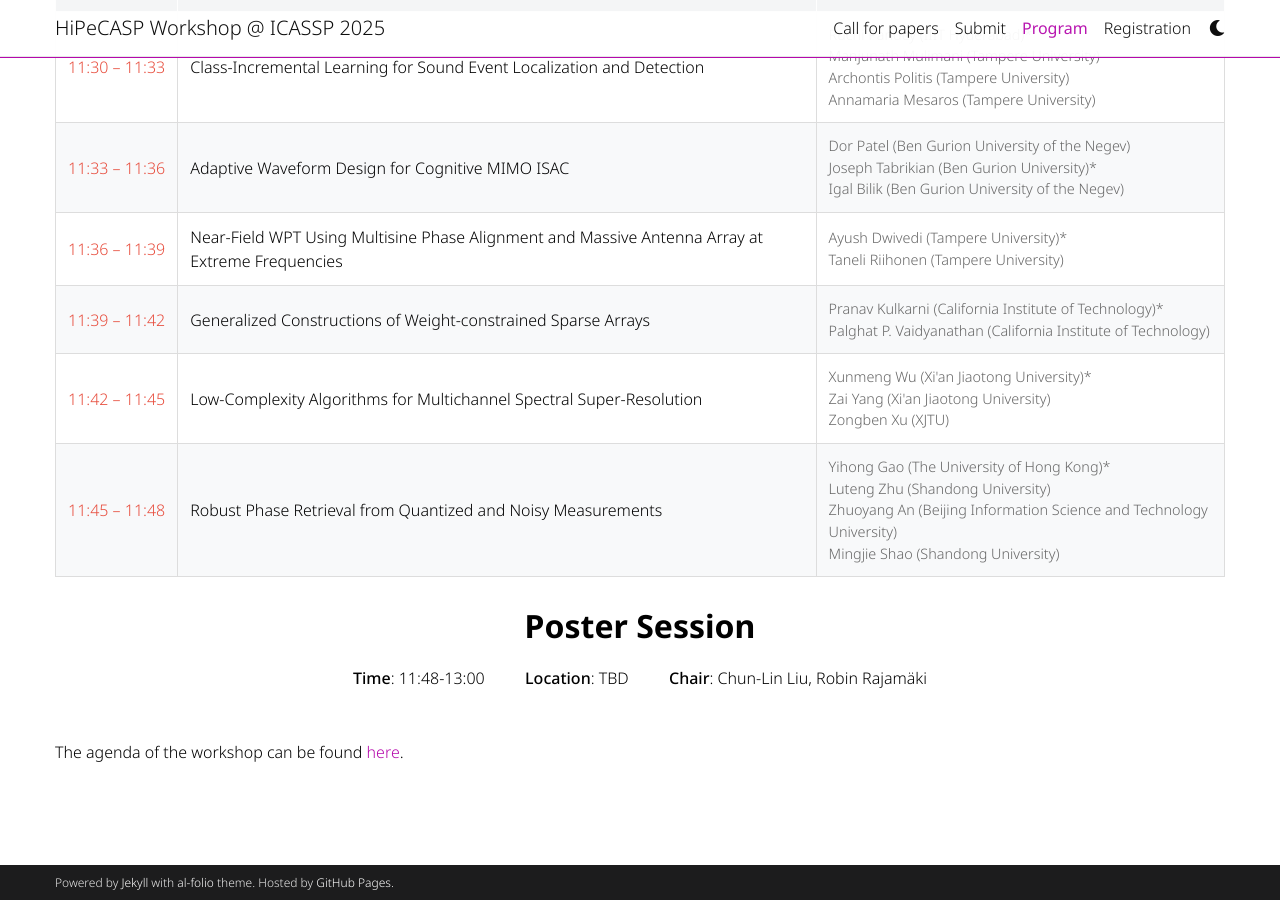
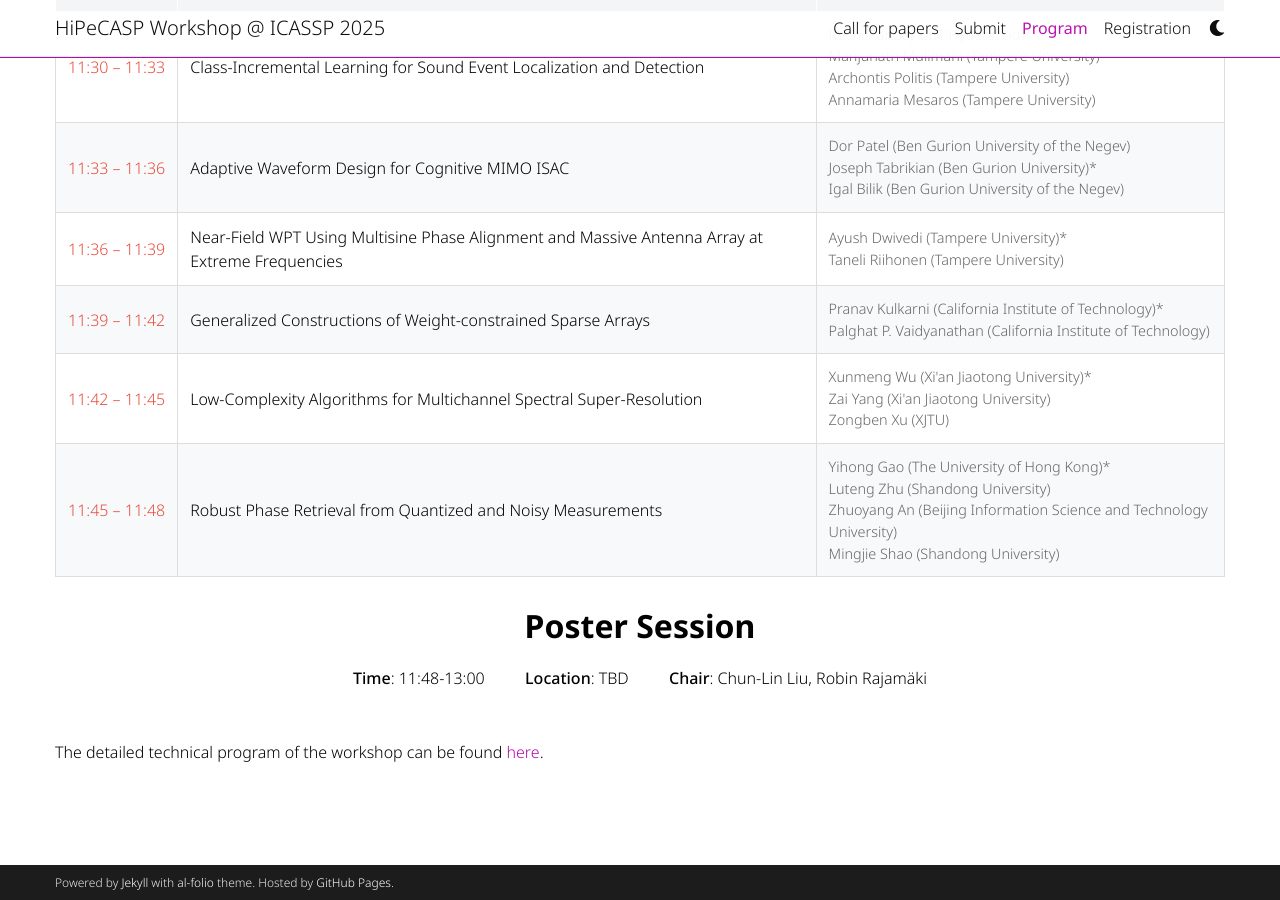
Before and after one commit to signal-process/signal-process.github.io, a Jekyll site: the page built from _pages/program.md, in a window 1280 px wide and 900 px high, scrolled down 1258 px. Built offline with Jekyll 4.4.1, drawn with Linux system fonts in a browser that asks for light colours; comment, search, counter and statistics services are not loaded; a style sheet for code colours, icons or effects is not loaded.

Commit message:
Update program.md

```diff
--- a/_pages/program.md
+++ b/_pages/program.md
@@ -40,5 +40,5 @@ nav_order: 3
 <strong>Chair</strong>: Chun-Lin Liu, Robin Rajamäki
 </p>
 <div style="height:30px"></div>
-The agenda of the workshop can be found [here](https://signal-process.github.io/assets/pdf/HiPeCASP%5FDetailed%5FProgram%5Fver%5F01.pdf).
+The detailed technical program of the workshop can be found [here](https://signal-process.github.io/assets/pdf/HiPeCASP%5FDetailed%5FProgram%5Fver%5F01.pdf).
 <div style="height:50px"></div>
```
